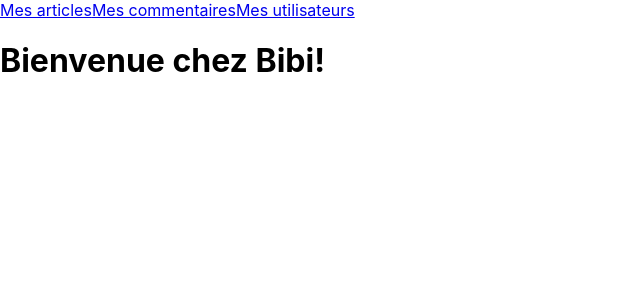
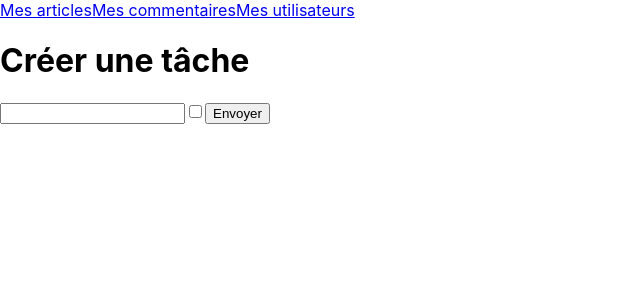
Before and after one commit to jblavisse/tuto-cda-react, a React (Create React App) app: page /tasks in a window 1280 px wide. Shown: the top 300 px of the page, without its empty margins (0-640 px from the left). Built offline with nearby package versions, Linux system fonts and the light colour scheme.

Commit message:
Axios post tasks

```diff
--- a/src/App.js
+++ b/src/App.js
@@ -1,10 +1,11 @@
 import './App.css';
-import {BrowserRouter as Router, Link, NavLink, Route, Switch} from "react-router-dom";
+import {BrowserRouter as Router, NavLink, Route, Switch} from "react-router-dom";
 import UserListPage from './pages/UserListPage';
 import CommentListPage from './pages/CommentListPage';
 import PostListPage from './pages/PostListPage';
 import PostDetailsPage from './pages/PostDetailsPage';
 import HomePage from './pages/HomePage';
+import TaskPage from './pages/TaskPage';
 
 function App() {
   return (
@@ -23,6 +24,8 @@ function App() {
           <Route path="/posts/:id" component={PostDetailsPage} />
           <Route path="/posts" component={PostListPage} />
 
+          <Route path="/tasks" component={TaskPage} />
+
           <Route path="/" component={HomePage} />
         </Switch>
 
--- a/src/pages/PostDetailsPage.js
+++ b/src/pages/PostDetailsPage.js
@@ -9,7 +9,7 @@ export default function PostDetailsPage() {
     useEffect(() => {
         axios.get('https://jsonplaceholder.typicode.com/posts/'+ id)
         .then(res => setPost(res.data))
-    }, [])
+    }, [id])
 
     return (
         <div>
--- /dev/null
+++ b/src/pages/TaskPage.js
@@ -0,0 +1,42 @@
+import {useState} from 'react';
+import axios from 'axios';
+
+export default function TaskPage() {
+    const [title,setTitle] = useState("");
+    const [completed,setCompleted] = useState(false);
+
+    const handleTitle = (e) => {
+        setTitle(e.target.value);
+    }
+
+    const handleCompleted = (e) => {
+        setCompleted(e.target.checked);
+    }
+
+    const handleSubmit = (e) => {
+        e.preventDefault();
+        const newTask = {title,completed};
+
+        axios.post('https://jsonplaceholder.typicode.com/todos', newTask)
+        .then(res => {
+            console.log(res.data);
+            // Ajouter ce que je viens de recevoir dans un tableau de tâches
+        })
+    }
+
+    return (
+        <div>
+            <h1>Créer une tâche</h1>
+
+            <form onSubmit={handleSubmit}>
+                <input type="text" value={title}
+                    onChange={handleTitle}
+                 />
+                <input type="checkbox" checked={completed}
+                    onChange={handleCompleted}
+                    />
+                <button type="submit">Envoyer</button>
+            </form>
+        </div>
+    )
+}
```
